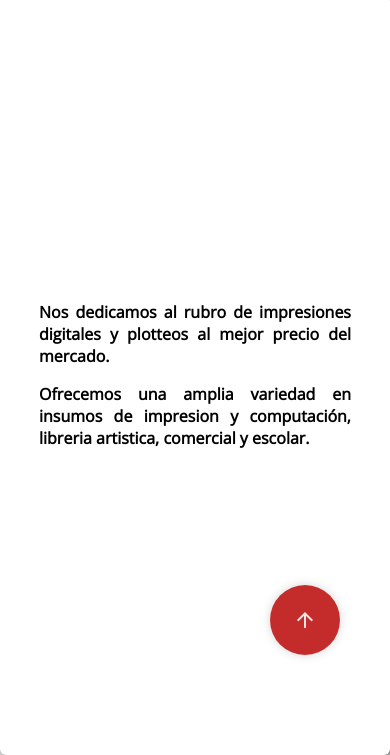
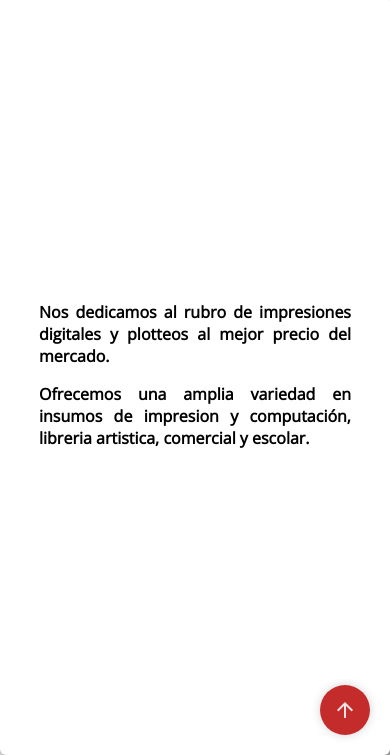
Before and after one commit to victoraguilerag/principito, a plain HTML site: page index.html in a window 390 px wide. Shown: the part 89-844 px from the top of the page. Drawn offline with nearby package versions, Linux system fonts and the light colour scheme.

```diff
--- a/css/index.css
+++ b/css/index.css
@@ -90,7 +90,8 @@ section {
     background: url(../img/inside.jpg);
     visibility: visible;
     transition: 1s all ease-in-out;
-    box-shadow: 2px 2px 10px rgba(50,50,50,1)
+    box-shadow: 2px 2px 10px rgba(50,50,50,1);
+    z-index: 5;
 }
 .slider .info .data p:last-child {
     margin-top: 0;
@@ -489,7 +490,7 @@ footer h3 {
     justify-content: flex-start;
     align-items: flex-start;
     font-family: 'Source Sans Pro', sans-serif;
-    z-index: 3;
+    z-index: 6;
     transform: opacity(0);
     transition: 1s all ease-in-out;
 }
@@ -570,8 +571,8 @@ footer h3 {
     height: 70px;
     background: rgba(190,20,20,.9);
     box-shadow: 0 0 10px rgba(40,40,40,.2);
-    bottom: 100px;
-    right: 50px;
+    bottom: 30px;
+    right: 60px;
     border-radius: 50%;
     display: flex;
     justify-content: center;
@@ -683,4 +684,19 @@ footer h3 {
     #servicios h3 {
         margin-bottom: 20px;
     }
+    #ir-arriba {
+    position: fixed;
+    width: 50px;
+    height: 50px;
+    background: rgba(190,20,20,.9);
+    box-shadow: 0 0 10px rgba(40,40,40,.2);
+    bottom: 20px;
+    right: 20px;
+    border-radius: 50%;
+    display: flex;
+    justify-content: center;
+    align-items: center;
+    color: rgba(250,250,250,.9);
+    cursor: pointer;
+    }
 }
```
